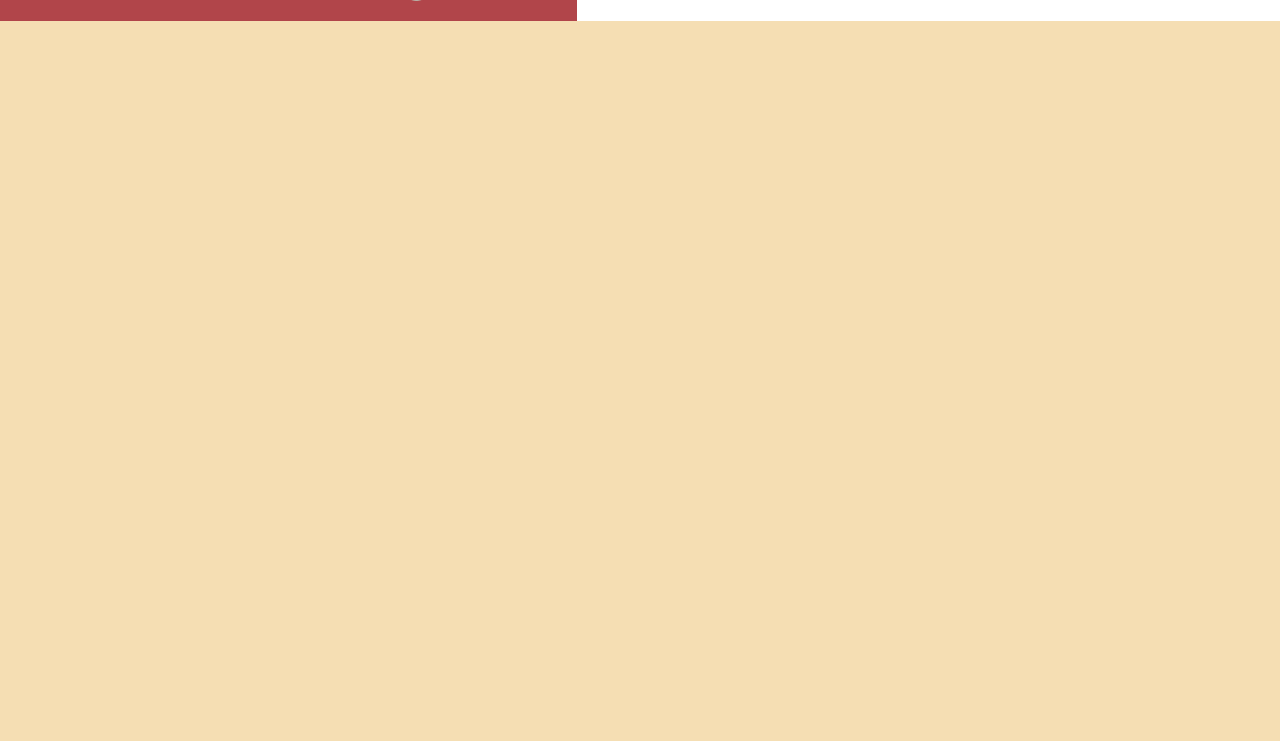
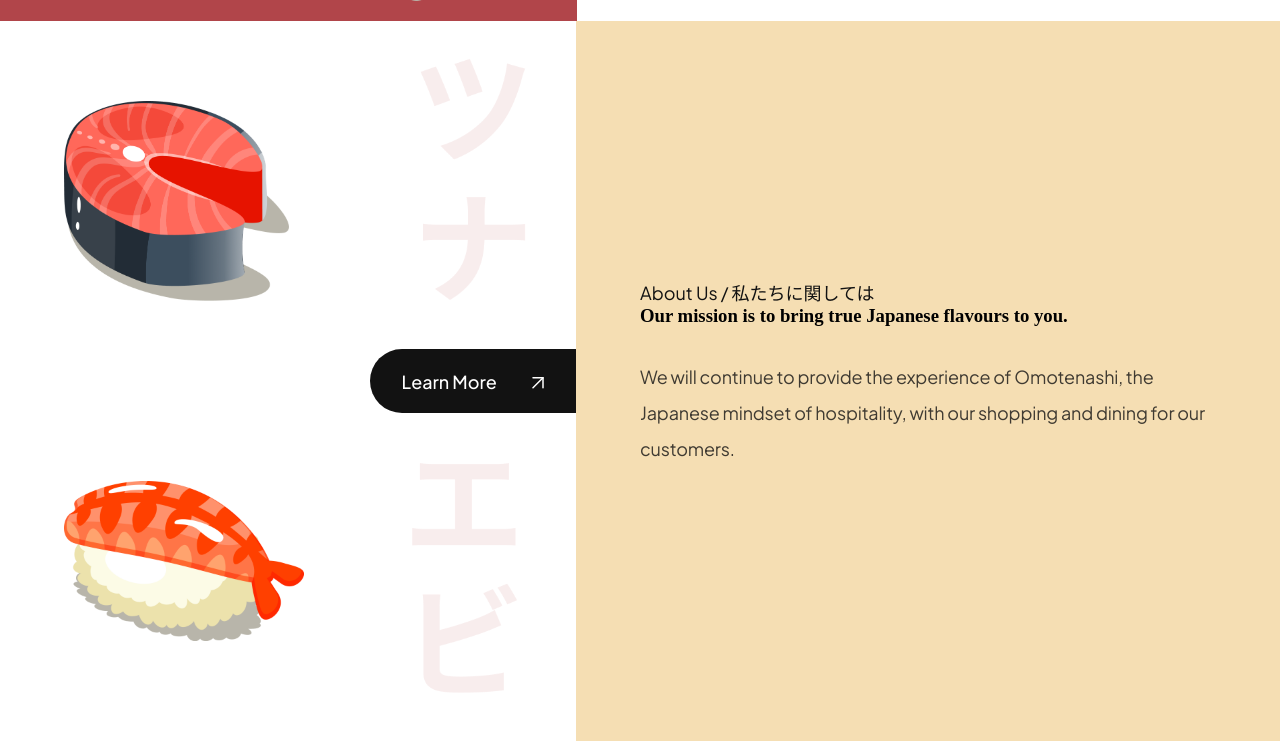
Before and after one commit to MHG1816/Sushi, a website built with Vite: page index.html in a window 1280 px wide. Shown: the part 773-1514 px from the top of the page. Before the commit the page ends 800 px from the top, so only its background shows below. Built offline with nearby package versions, Linux system fonts and the light colour scheme.

Commit message:
about-us

```diff
--- /dev/null
+++ b/css/sections/about.css
@@ -0,0 +1,83 @@
+.about-us {
+    display: flex;
+    min-height: 720px;
+    overflow: hidden;
+}
+
+.about-us__image {
+    flex: 1;
+    display: flex;
+    flex-direction: column;
+    justify-content: center;
+
+    background: white;
+
+    position: relative;
+}
+
+.about-us__image div {
+    padding: 32px 64px;
+
+    flex: 1;
+    display: flex;
+    align-items: center;
+
+    background-position: center;
+    background-repeat: no-repeat;
+    background-size: contain;
+}
+
+.about-us__image-sushi3 {
+    border-bottom: 8px solid var(--color-creamson);
+
+    background-image: url("../../assets/about_bg1.png")
+}
+
+.about-us__image-sushi2 {
+    background-image: url("../../assets/about_bg2.png")
+}
+
+.about-us__image-sushi3 img {
+    width: 225px;
+    height: 200px;
+}
+
+.about-us__image-sushi2 img {
+    width: 240px;
+    height: 160px;
+}
+
+.about-us__button {
+    position: absolute;
+    right: 0;
+
+    padding: 12px 32px;
+    min-height: 64px;
+
+    background: var(--secondary-color);
+    border-radius: 32px 0 0 32px;
+    border: 0;
+    outline: 0;
+
+    color: #fff;
+    font-family: var(--plus-jakarta-sans);
+    font-weight: 500;
+    font-size: 18px;
+    line-height: 23px;
+
+    cursor: pointer;
+}
+
+.about-us__button img {
+    object-fit: contain;
+    margin-left: 32px;
+}
+
+.about-us__content {
+    padding: 64px;
+
+    flex: 1;
+    display: flex;
+    justify-content: center;
+    flex-direction: column;
+}
--- a/css/style.css
+++ b/css/style.css
@@ -3,6 +3,7 @@
 
 @import url("./sections/header.css");
 @import url("./sections/hero.css");
+@import url("./sections/about.css");
 /* CSS variables */
 :root {
     --plafair-display: "Playfair Display", serif;
@@ -37,6 +38,29 @@ a  {
     color: inherit;
 }
 
+.sushi__subtitle {
+    font-size: 18px;
+    font-weight: 400;
+    font-family: var(--plus-jakarta-sans);
+
+    color: var(--secondary-color);
+
+    margin-top: 16px;
+}
+
+.sushi__description {
+    font-size: 18px;
+    font-weight: 400;
+    font-family: var(--plus-jakarta-sans);
+
+    line-height: 36px;
+    letter-spacing: -.01em;
+
+    color: var(--secondary-color);
+    opacity: .8;
+    margin: 32px 0px;
+}
+
 .flex-center {
     display: flex;
     justify-content: center;
--- a/index.html
+++ b/index.html
@@ -86,6 +86,35 @@
       </div>
     </section>
 
+    <section class="about-us" id="about-us">
+      <div class="about-us__image">
+        <div class="about-us__image-sushi3">
+          <img src="assets/sushi-3.png" alt="sushi" data-aos="fade-right" />
+        </div>
+
+        <button class="about-us__button">
+          Learn More
+
+          <img src="assets/arrow-up-right.svg" alt="learn more" />
+        </button>
+
+        <div class="about-us__image-sushi2">
+          <img src="assets/sushi-2.png" alt="sushi"  data-aos="fade-right" />
+        </div>
+      </div>
+
+      <div class="about-us__content"  data-aos="fade-left">
+        <p class="sushi__subtitle">About Us / 私たちに関しては</p>
+        <h3 class="sushi__title">Our mission is to bring true Japanese flavours to you.</h3>
+        <p class="sushi__description">We will continue to provide the experience of Omotenashi, the Japanese mindset of hospitality, with our shopping and dining for our customers.
+        </p>
+      </div>
+    </section>
+
+    <section>
+
+    </section>
+
     <script src="js/script.js" type="module"></script>
   </body>
 </html>
```
